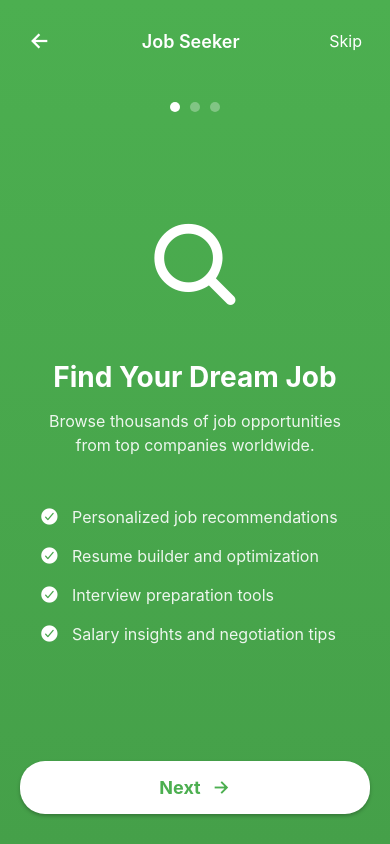
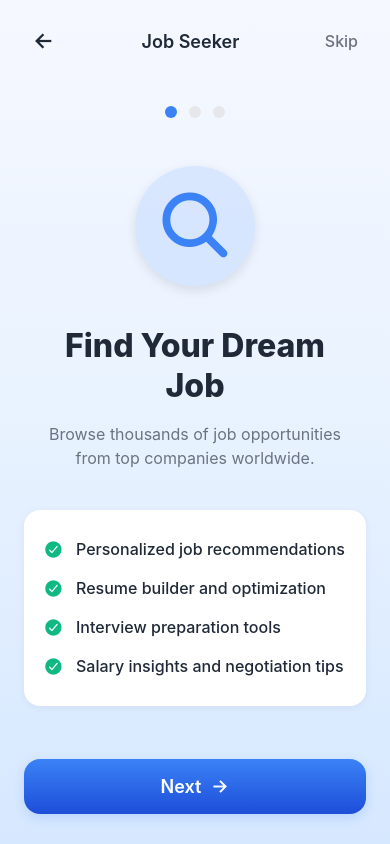
Before and after one commit to Dipu-IGURU/CanHiringMob, a React Native app: screen /UserOnboarding in a window 390 px wide. Built offline with nearby package versions, Linux system fonts and the light colour scheme.

Commit message:
fix the user onbording page

```diff
--- a/src/screens/UserOnboarding.js
+++ b/src/screens/UserOnboarding.js
@@ -21,19 +21,19 @@ const UserOnboarding = ({ navigation }) => {
       title: 'Find Your Dream Job',
       description: 'Browse thousands of job opportunities from top companies worldwide.',
       icon: 'search',
-      color: '#4CAF50',
+      color: '#3B82F6',
     },
     {
       title: 'Apply with Ease',
       description: 'One-click applications and smart matching to find the perfect fit.',
       icon: 'send',
-      color: '#2196F3',
+      color: '#10B981',
     },
     {
       title: 'Track Your Progress',
       description: 'Monitor your applications and get real-time updates on your job search.',
       icon: 'analytics',
-      color: '#FF9800',
+      color: '#8B5CF6',
     },
   ];
 
@@ -61,7 +61,7 @@ const UserOnboarding = ({ navigation }) => {
   return (
     <SafeAreaView style={styles.container}>
       <LinearGradient
-        colors={['#4CAF50', '#45a049']}
+        colors={['#F6F8FF', '#E8F2FF', '#D6E8FF']}
         style={styles.gradient}
       >
         <View style={styles.content}>
@@ -71,7 +71,7 @@ const UserOnboarding = ({ navigation }) => {
               style={styles.backButton}
               onPress={prevStep}
             >
-              <Ionicons name="arrow-back" size={24} color="#fff" />
+              <Ionicons name="arrow-back" size={24} color="#1F2937" />
             </TouchableOpacity>
             <Text style={styles.headerTitle}>Job Seeker</Text>
             <TouchableOpacity
@@ -90,7 +90,7 @@ const UserOnboarding = ({ navigation }) => {
                 style={[
                   styles.progressDot,
                   {
-                    backgroundColor: index <= currentStep ? '#fff' : 'rgba(255,255,255,0.3)',
+                    backgroundColor: index <= currentStep ? '#3B82F6' : '#E5E7EB',
                   },
                 ]}
               />
@@ -100,11 +100,13 @@ const UserOnboarding = ({ navigation }) => {
           {/* Main Content */}
           <View style={styles.mainContent}>
             <View style={styles.iconContainer}>
+              <View style={[styles.iconWrapper, { backgroundColor: steps[currentStep].color + '20' }]}>
                 <Ionicons
                   name={steps[currentStep].icon}
-                size={100}
-                color="#fff"
+                  size={80}
+                  color={steps[currentStep].color}
                 />
+              </View>
             </View>
 
             <View style={styles.textContainer}>
@@ -115,19 +117,19 @@ const UserOnboarding = ({ navigation }) => {
             {/* Features List */}
             <View style={styles.featuresList}>
               <View style={styles.feature}>
-                <Ionicons name="checkmark-circle" size={20} color="#fff" />
+                <Ionicons name="checkmark-circle" size={20} color="#10B981" />
                 <Text style={styles.featureText}>Personalized job recommendations</Text>
               </View>
               <View style={styles.feature}>
-                <Ionicons name="checkmark-circle" size={20} color="#fff" />
+                <Ionicons name="checkmark-circle" size={20} color="#10B981" />
                 <Text style={styles.featureText}>Resume builder and optimization</Text>
               </View>
               <View style={styles.feature}>
-                <Ionicons name="checkmark-circle" size={20} color="#fff" />
+                <Ionicons name="checkmark-circle" size={20} color="#10B981" />
                 <Text style={styles.featureText}>Interview preparation tools</Text>
               </View>
               <View style={styles.feature}>
-                <Ionicons name="checkmark-circle" size={20} color="#fff" />
+                <Ionicons name="checkmark-circle" size={20} color="#10B981" />
                 <Text style={styles.featureText}>Salary insights and negotiation tips</Text>
               </View>
             </View>
@@ -139,10 +141,15 @@ const UserOnboarding = ({ navigation }) => {
               style={styles.nextButton}
               onPress={nextStep}
             >
+              <LinearGradient
+                colors={['#3B82F6', '#1D4ED8']}
+                style={styles.buttonGradient}
+              >
                 <Text style={styles.buttonText}>
                   {currentStep === steps.length - 1 ? 'Get Started' : 'Next'}
                 </Text>
-              <Ionicons name="arrow-forward" size={20} color="#4CAF50" />
+                <Ionicons name="arrow-forward" size={20} color="#FFFFFF" />
+              </LinearGradient>
             </TouchableOpacity>
           </View>
         </View>
@@ -160,7 +167,7 @@ const styles = StyleSheet.create({
   },
   content: {
     flex: 1,
-    paddingHorizontal: 20,
+    paddingHorizontal: 24,
   },
   header: {
     flexDirection: 'row',
@@ -174,26 +181,27 @@ const styles = StyleSheet.create({
   headerTitle: {
     fontSize: 18,
     fontWeight: '600',
-    color: '#fff',
+    color: '#1F2937',
   },
   skipButton: {
     padding: 8,
   },
   skipText: {
-    color: '#fff',
+    color: '#6B7280',
     fontSize: 16,
+    fontWeight: '500',
   },
   progressContainer: {
     flexDirection: 'row',
     justifyContent: 'center',
     alignItems: 'center',
-    marginVertical: 20,
+    marginVertical: 24,
   },
   progressDot: {
-    width: 10,
-    height: 10,
-    borderRadius: 5,
-    marginHorizontal: 5,
+    width: 12,
+    height: 12,
+    borderRadius: 6,
+    marginHorizontal: 6,
   },
   mainContent: {
     flex: 1,
@@ -203,28 +211,55 @@ const styles = StyleSheet.create({
   iconContainer: {
     marginBottom: 40,
   },
+  iconWrapper: {
+    width: 120,
+    height: 120,
+    borderRadius: 60,
+    justifyContent: 'center',
+    alignItems: 'center',
+    shadowColor: '#000',
+    shadowOffset: {
+      width: 0,
+      height: 4,
+    },
+    shadowOpacity: 0.1,
+    shadowRadius: 12,
+    elevation: 8,
+  },
   textContainer: {
     alignItems: 'center',
     marginBottom: 40,
+    paddingHorizontal: 16,
   },
   title: {
-    fontSize: 28,
-    fontWeight: 'bold',
-    color: '#fff',
+    fontSize: 32,
+    fontWeight: '800',
+    color: '#1F2937',
     textAlign: 'center',
-    marginBottom: 15,
+    marginBottom: 16,
+    lineHeight: 40,
   },
   description: {
     fontSize: 16,
-    color: '#fff',
+    color: '#6B7280',
     textAlign: 'center',
-    opacity: 0.9,
     lineHeight: 24,
-    paddingHorizontal: 20,
+    maxWidth: 320,
   },
   featuresList: {
     width: '100%',
     paddingHorizontal: 20,
+    backgroundColor: '#FFFFFF',
+    borderRadius: 16,
+    padding: 20,
+    shadowColor: '#000',
+    shadowOffset: {
+      width: 0,
+      height: 2,
+    },
+    shadowOpacity: 0.05,
+    shadowRadius: 8,
+    elevation: 3,
   },
   feature: {
     flexDirection: 'row',
@@ -232,35 +267,38 @@ const styles = StyleSheet.create({
     marginVertical: 8,
   },
   featureText: {
-    color: '#fff',
+    color: '#1F2937',
     fontSize: 16,
     marginLeft: 12,
-    opacity: 0.9,
+    fontWeight: '500',
   },
   buttonContainer: {
     paddingVertical: 30,
   },
   nextButton: {
-    backgroundColor: '#fff',
+    borderRadius: 16,
+    overflow: 'hidden',
+    shadowColor: '#3B82F6',
+    shadowOffset: {
+      width: 0,
+      height: 4,
+    },
+    shadowOpacity: 0.2,
+    shadowRadius: 12,
+    elevation: 8,
+  },
+  buttonGradient: {
     flexDirection: 'row',
     alignItems: 'center',
     justifyContent: 'center',
-    paddingVertical: 15,
-    borderRadius: 25,
-    shadowColor: '#000',
-    shadowOffset: {
-      width: 0,
-      height: 2,
-    },
-    shadowOpacity: 0.25,
-    shadowRadius: 3.84,
-    elevation: 5,
+    paddingVertical: 16,
+    paddingHorizontal: 32,
+    gap: 8,
   },
   buttonText: {
-    color: '#4CAF50',
+    color: '#FFFFFF',
     fontSize: 18,
-    fontWeight: 'bold',
-    marginRight: 10,
+    fontWeight: '600',
   },
 });
 
```
Lines whose indentation alone changed are shown as unchanged.
